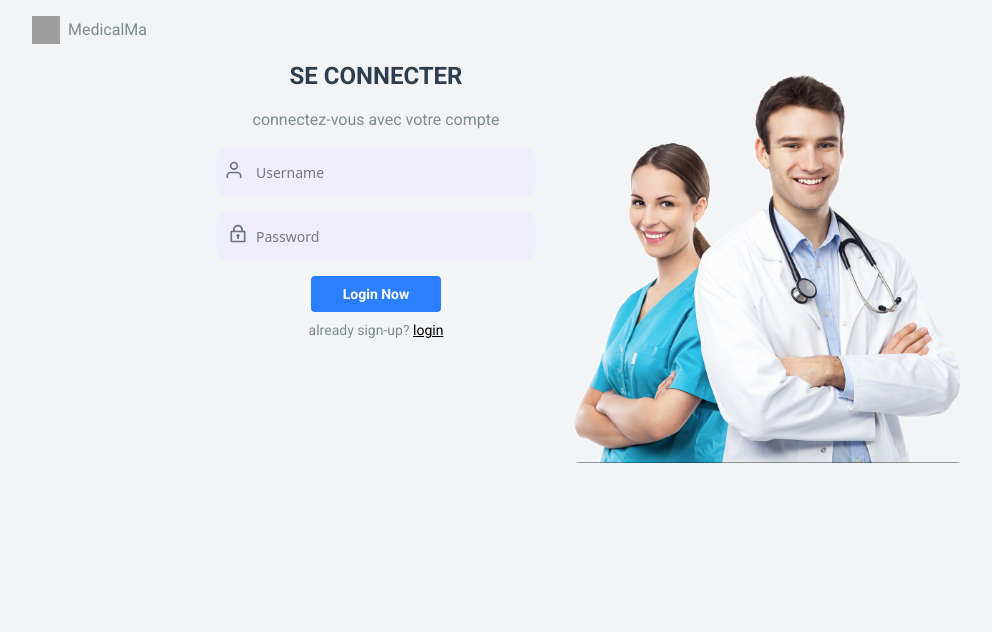
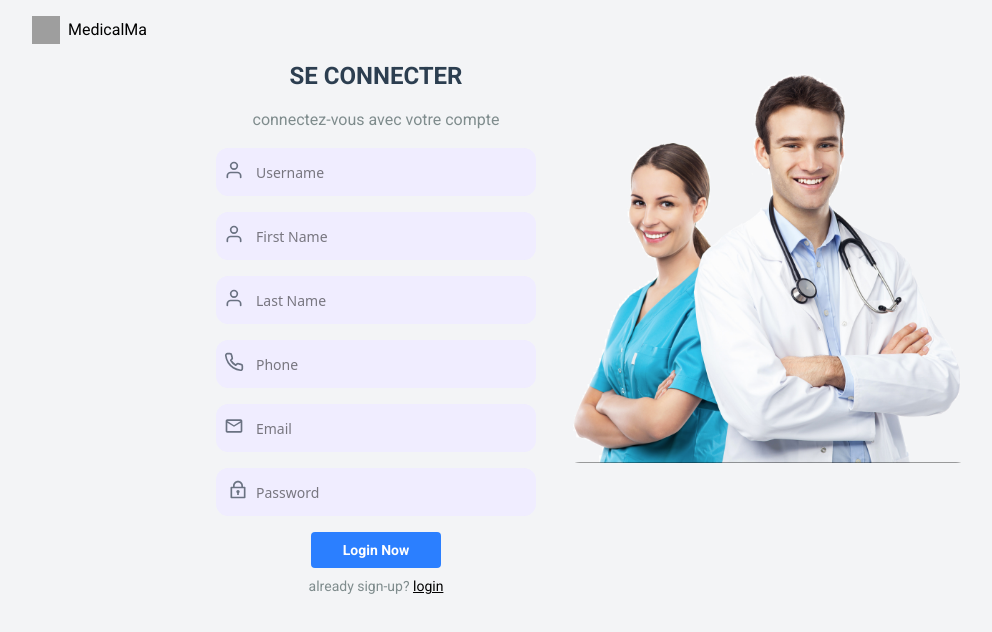
Before and after one commit to majdbadre/cabinet-medical, a React (Vite) app: page /sign-up in a window 1280 px wide. Shown: the top 632 px of the page, without its empty margins (48-1040 px from the left). Built offline with nearby package versions, Linux system fonts and the light colour scheme; grey boxes are pictures that could not be loaded.

Commit message:
add validation to fileds and stock data of user ot db

```diff
--- a/src/api/fetchData.jsx
+++ b/src/api/fetchData.jsx
@@ -1,22 +1,27 @@
 import axios from "axios";
 
+const USER_URL = "http://localhost/cabinet-medical-api/user.php";
+const DOCTORS_URL = "http://localhost/cabinet-medical-api/index.php";
+const AVAILABILITY_URL =
+  "http://localhost/cabinet-medical-api/get_availability.php";
+
+const ADD_AVAILABILITY_URL = "http://localhost/cabinet-medical-api/index.php";
+
+const RESERVATIONS_URL =
+  "http://localhost/cabinet-medical-api/reservations.php";
+
 export const fetchDoctors = async () => {
-  const response = await axios.get(
-    "http://localhost/cabinet-medical-api/index.php"
-  );
+  const response = await axios.get(DOCTORS_URL);
   return response.data;
 };
 
 export const fetchAvailability = async (doctorId) => {
   try {
-    const response = await axios.get(
-      "http://localhost/cabinet-medical-api/get_availability.php",
-      {
+    const response = await axios.get(AVAILABILITY_URL, {
       params: {
         doctor_id: doctorId,
       },
-      }
-    );
+    });
     return response.data;
   } catch (error) {
     console.log("Error fetching data: ", error);
@@ -25,13 +30,10 @@ export const fetchAvailability = async (doctorId) => {
 
 export const addReservationToDb = (reservation) => {
   axios
-    .post("http://localhost/cabinet-medical-api/index.php", reservation, {
+    .post(ADD_AVAILABILITY_URL, reservation, {
       headers: {
         "Content-Type": "application/json",
       },
-    })
-    .then((response) => {
-      alert(response.data.message);
     })
     .catch((err) => {
       console.error(err);
@@ -41,16 +43,35 @@ export const addReservationToDb = (reservation) => {
 
 export const fetchResevations = async (doctorId) => {
   try {
-    const response = await axios.get(
-      "http://localhost/cabinet-medical-api/reservations.php",
-      {
+    const response = await axios.get(RESERVATIONS_URL, {
       params: {
         doctor_id: doctorId,
       },
-      }
-    );
+    });
     return response.data;
   } catch (err) {
     console.log("Error fetching data", err);
   }
 };
+
+export const addUserTodb = async (user, setSuccess) => {
+  try {
+    axios.post(USER_URL, user).then((response) => setSuccess(response.data));
+
+    setTimeout(() => {
+      setSuccess("");
+    }, 2000);
+  } catch (err) {
+    console.log(err);
+  }
+};
+
+export const loginUserFromDb = async (user, password) => {
+  try {
+    axios.get(USER_URL, { params: { user, password } }).then((response) => {
+      console.log(response.data);
+    });
+  } catch (err) {
+    console.log(err);
+  }
+};
--- a/src/components/Navbar/navbar.css
+++ /dev/null
@@ -1,70 +0,0 @@
-
-
-
-/* Header Styles */
-.header-navbar {
-  background-color: white;
-  box-shadow: 0 4px 6px rgba(0, 0, 0, 0.1);
-  padding: 5px;
-  margin-bottom: 24px;
-}
-
-.container {
-  width: 100%;
-  max-width: 1200px;
-  margin: 0 auto;
-  display: flex;
-  justify-content: space-between;
-  align-items: center;
-}
-
-.logo-section {
-  display: flex;
-  align-items: center;
-  gap: 8px;
-}
-
-.logo-section i {
-  color: #3b82f6;
-  font-size: 24px;
-}
-
-.logo-section h1 {
-  font-size: 25px;
-  font-weight: bold;
-  margin: 0;
-  color: #3b82f6;
-}
-
-.links-section {
-  width: 20%;
-  display: flex;
-  justify-content: space-around;
-}
-
-.links-section a {
-  text-decoration: none;
-  font-size: 18px;
-  color: #3b82f6;
-  padding: 10px;
-  transition: 0.4s;
-  box-sizing: border-box;
-}
-
-.links-section a:hover {
-  border-bottom: 1px solid #3b82f6;
-}
-
-.search-section input {
-  border: 1px solid #e5e7eb;
-  border-radius: 8px;
-  padding: 8px 16px;
-  width: 320px;
-  font-size: 14px;
-  outline: none;
-  transition: border-color 0.3s ease;
-}
-
-.search-section input:focus {
-  border-color: #3b82f6;
-}
--- a/src/components/Navbar/navbar.jsx
+++ b/src/components/Navbar/navbar.jsx
@@ -1,5 +1,4 @@
 import React, { useState } from "react";
-import "./navbar.css";
 import { setSearchTerm } from "../../features/doctor/doctorsSlice";
 import { useDispatch } from "react-redux";
 import { CiSearch } from "react-icons/ci";
@@ -7,7 +6,7 @@ import { Link, useLocation } from "react-router-dom";
 
 const Navbar = () => {
   const { pathname } = useLocation();
-  console.log(pathname);
+
   const dispatch = useDispatch();
   const [term, setTerm] = useState("");
   const handleClick = (e) => {
@@ -17,9 +16,9 @@ const Navbar = () => {
   return (
     <header className="px-20 py-4">
       <div className="flex justify-between">
-        <div className="logo-section">
+        <div className="flex items-center space-x-2">
           <img src="/images/logo.png" alt="" className="w-7 h-7" />
-          <p>MedicalMa</p>
+          <Link to="/">MedicalMa</Link>
         </div>
         {pathname === "/" && (
           <div className="flex justify-between w-1/4 text-end relative">
--- a/src/components/signup/signup.jsx
+++ b/src/components/signup/signup.jsx
@@ -1,35 +1,148 @@
-import React from "react";
+import React, { useState } from "react";
 import { RiLock2Line } from "react-icons/ri";
 import { FiUser } from "react-icons/fi";
-import { Link } from "react-router-dom";
+import { Link, useNavigate } from "react-router-dom";
+import { FiPhone } from "react-icons/fi";
+import { MdOutlineEmail } from "react-icons/md";
+import { GrStatusGood } from "react-icons/gr";
+import { MdErrorOutline } from "react-icons/md";
+
+import { addUserTodb } from "../../api/fetchData";
 
 const Signup = () => {
+  const [userName, setUserName] = useState("");
+  const [firstName, setFirstName] = useState("");
+  const [lastName, setLastName] = useState("");
+  const [email, setEmail] = useState("");
+  const [password, setPassword] = useState("");
+  const [phone, setPhone] = useState("");
+  const [success, setSuccess] = useState("");
+  const navigate = useNavigate();
+
+  const handleSubmit = (e) => {
+    e.preventDefault();
+
+    // validate email from user
+    const emailRegex = /^[a-zA-Z0-9._%+-]+@[a-zA-Z0-9.-]+\.[a-zA-Z]{2,}$/;
+    if (!emailRegex.test(email)) {
+      alert("Invalid Email!");
+      return;
+    }
+    // valdate the values from user
+    if (!userName || !email || !password || !phone || !lastName || !firstName) {
+      alert("all fileds are required!");
+      return;
+    }
+
+    if (password.length < 8) {
+      alert("Password Most be great than 8 letters!");
+    }
+
+    const user = { userName, firstName, lastName, email, phone, password };
+    // insert data to db
+    // get feedback from back-end and stock it in variable
+    addUserTodb(user, setSuccess);
+  };
+
+  if (success) {
+    if (!success.includes("already")) {
+      navigate('/login')
+    }
+  }
+
   return (
     <div className="flex justify-center space-x-8">
+      {success && (
+        <div className="flex absolute text-sm z-10 bg-white px-8 py-4 rounded items-center shadow-lg shadow-blue-500/50">
+          {success.includes("already") ? ( // check message Error
+            <MdErrorOutline className="mr-2 text-red-600 text-2xl" />
+          ) : (
+            <GrStatusGood className="mr-2 text-green-600 text-2xl " />
+          )}
+          {success}
+        </div>
+      )}
       <div className="w-80 space-y-4">
         <h1 className="text-2xl font-bold text-center">SE CONNECTER</h1>
         <p className="text-gray-500 text-center">
           connectez-vous avec votre compte
         </p>
-        <form className="space-y-4">
+        <form
+          className="space-y-4"
+          method="post"
+          onSubmit={(e) => handleSubmit(e)}
+        >
           <div className="relative w-full">
             <FiUser className="absolute top-3 left-2 text-xl text-gray-500" />
             <input
               type="text"
+              value={userName}
               placeholder="Username"
+              name="user_name"
+              onChange={(e) => setUserName(e.target.value)}
+              className="bg-[#F0EDFF] rounded-xl px-10 py-3 outline-none placeholder:text-sm font-sans text-black w-full"
+            />
+          </div>
+          <div className="relative w-full">
+            <FiUser className="absolute top-3 left-2 text-xl text-gray-500" />
+            <input
+              type="text"
+              value={firstName}
+              placeholder="First Name"
+              name="first_name"
+              onChange={(e) => setFirstName(e.target.value)}
+              className="bg-[#F0EDFF] rounded-xl px-10 py-3 outline-none placeholder:text-sm font-sans text-black w-full"
+            />
+          </div>
+          <div className="relative w-full">
+            <FiUser className="absolute top-3 left-2 text-xl text-gray-500" />
+            <input
+              type="text"
+              value={lastName}
+              placeholder="Last Name"
+              name="last_name"
+              onChange={(e) => setLastName(e.target.value)}
+              className="bg-[#F0EDFF] rounded-xl px-10 py-3 outline-none placeholder:text-sm font-sans text-black w-full"
+            />
+          </div>
+          <div className="relative w-full">
+            <FiPhone className="absolute top-3 left-2 text-xl text-gray-500" />
+            <input
+              type="text"
+              value={phone}
+              placeholder="Phone"
+              name="phone"
+              onChange={(e) => setPhone(e.target.value)}
+              className="bg-[#F0EDFF] rounded-xl px-10 py-3 outline-none placeholder:text-sm font-sans text-black w-full"
+            />
+          </div>
+          <div className="relative w-full">
+            <MdOutlineEmail className="absolute top-3 left-2 text-xl text-gray-500" />
+            <input
+              type="text"
+              value={email}
+              placeholder="Email"
+              name="email"
+              onChange={(e) => setEmail(e.target.value)}
               className="bg-[#F0EDFF] rounded-xl px-10 py-3 outline-none placeholder:text-sm font-sans text-black w-full"
             />
           </div>
           <div className="relative">
             <RiLock2Line className="absolute top-3 left-3 text-xl text-gray-500" />
             <input
-              type="text"
+              type="password"
+              value={password}
               placeholder="Password"
+              name="password"
+              onChange={(e) => setPassword(e.target.value)}
               className="bg-[#F0EDFF] rounded-xl px-10 py-3 outline-none placeholder:text-sm font-sans text-black w-full"
             />
           </div>
           <div className="flex flex-col items-center space-y-2">
-            <button className="bg-blue-500 px-8 py-2 text-sm font-bold text-white rounded hover:bg-blue-300">
+            <button
+              type="submit"
+              className="bg-blue-500 px-8 py-2 text-sm font-bold text-white rounded hover:bg-blue-300"
+            >
               Login Now
             </button>
             <p className="text-sm">
```
Also changed, not shown: src/components/Login/login.jsx (+37 -6 lines). Lines whose indentation alone changed are shown as unchanged.
